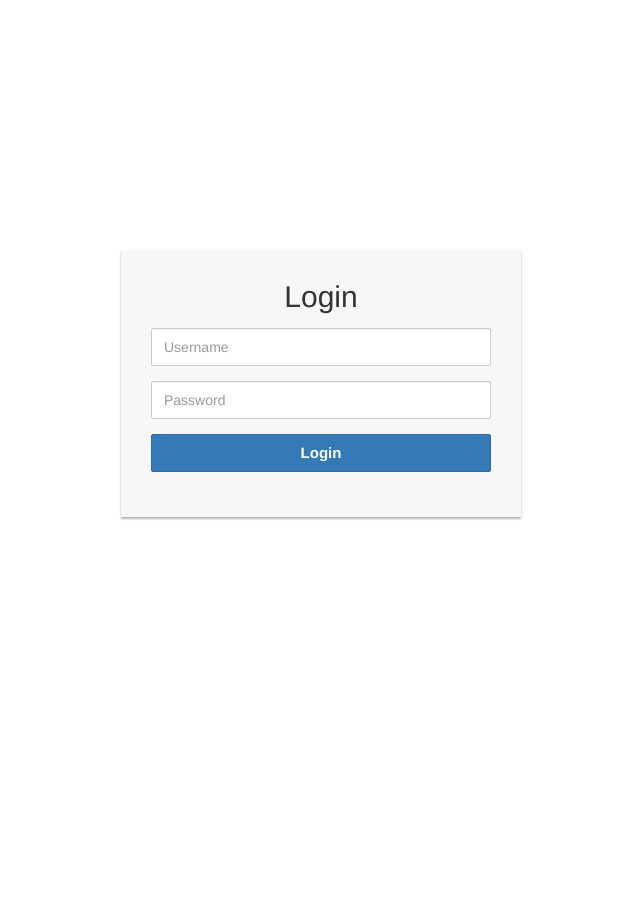
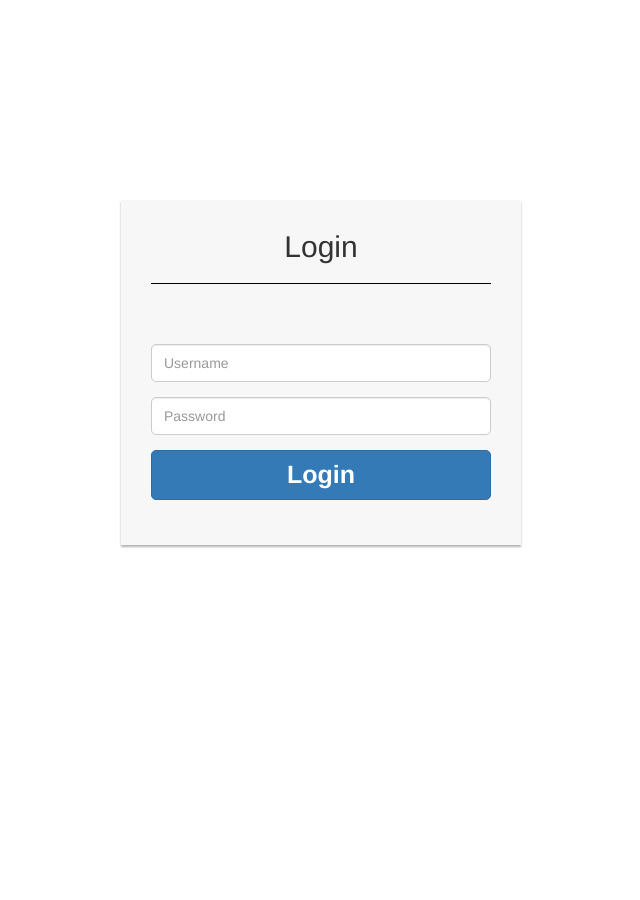
Before and after one commit to IGICOCORO/pharmacy-management-system, a Django app: page / in a window 1280 px wide. Shown: the whole page, without its empty margins (319-959 px from the left). After the commit the page ends 548 px from the top, so only its background shows below. Run offline with Django 3.2, Linux system fonts and the light colour scheme; parts of the project's set-up code (start-up, migrations or seed data) failed here and were passed over; some libraries are stand-ins or nearby versions.

Commit message:
updated login templates and css

```diff
--- a/api/static/css/login.css
+++ b/api/static/css/login.css
@@ -1,7 +1,6 @@
 .login-form {
   width: 400px;
-  margin: 250px auto;
-  height: 400px;
+    margin: 200px auto;
 }
   .login-form form {
     margin-bottom: 15px;
@@ -12,10 +11,9 @@
   .login-form h2 {
       margin: 0 0 15px;
   }
-.form-control,
-.btn {
+  .form-control, .btn {
       min-height: 38px;
-  border-radius: 2px;
+      border-radius: 5px;
   }
   .btn {
       font-size: 15px;
--- a/api/templates/api/login.html
+++ b/api/templates/api/login.html
@@ -2,43 +2,30 @@
 <!DOCTYPE html>
 <html lang="en">
 <head>
-    <meta charset="utf-8" />
-    <meta http-equiv="X-UA-Compatible" content="IE=edge" />
-    <meta name="viewport" content="width=device-width, initial-scale=1" />
+<meta charset="utf-8">
+<meta http-equiv="X-UA-Compatible" content="IE=edge">
+<meta name="viewport" content="width=device-width, initial-scale=1">
 <title>Login</title>
-
-    <link
-      rel="stylesheet"
-      href="https://maxcdn.bootstrapcdn.com/bootstrap/3.3.7/css/bootstrap.min.css"
-    />
-    <link rel="stylesheet" type="text/css" href="{% static '/css/login.css' %}" />
+<link rel="stylesheet" href="https://maxcdn.bootstrapcdn.com/bootstrap/3.3.7/css/bootstrap.min.css">
+<link rel="stylesheet" type="text/css" href="{% static '/css/login.css' %}">
 <script src="https://ajax.googleapis.com/ajax/libs/jquery/1.12.4/jquery.min.js"></script>
 <script src="https://maxcdn.bootstrapcdn.com/bootstrap/3.3.7/js/bootstrap.min.js"></script>
+
 </head>
 <body>
 <div class="login-form">
-      <form action="/examples/actions/confirmation.php" method="post">
+    <form action="" method="post">
         <h2 class="text-center">Login</h2>
+        <hr style="border-color: black;">
+        <br><br>
         <div class="form-group">
-          <input
-            type="text"
-            class="form-control"
-            placeholder="Username"
-            required="required"
-          />
+            <input type="text" class="form-control" placeholder="Username" required="required">
         </div>
         <div class="form-group">
-          <input
-            type="password"
-            class="form-control"
-            placeholder="Password"
-            required="required"
-          />
+            <input type="password" class="form-control" placeholder="Password" required="required">
         </div>
         <div class="form-group">
-          <button type="submit" class="btn btn-primary btn-block">
-            Login
-          </button>
+            <button type="submit" class="btn btn-primary btn-block" style="font-size:25px;">Login</button>
         </div>
     </form>
 </div>
```
Lines whose indentation alone changed are shown as unchanged.
